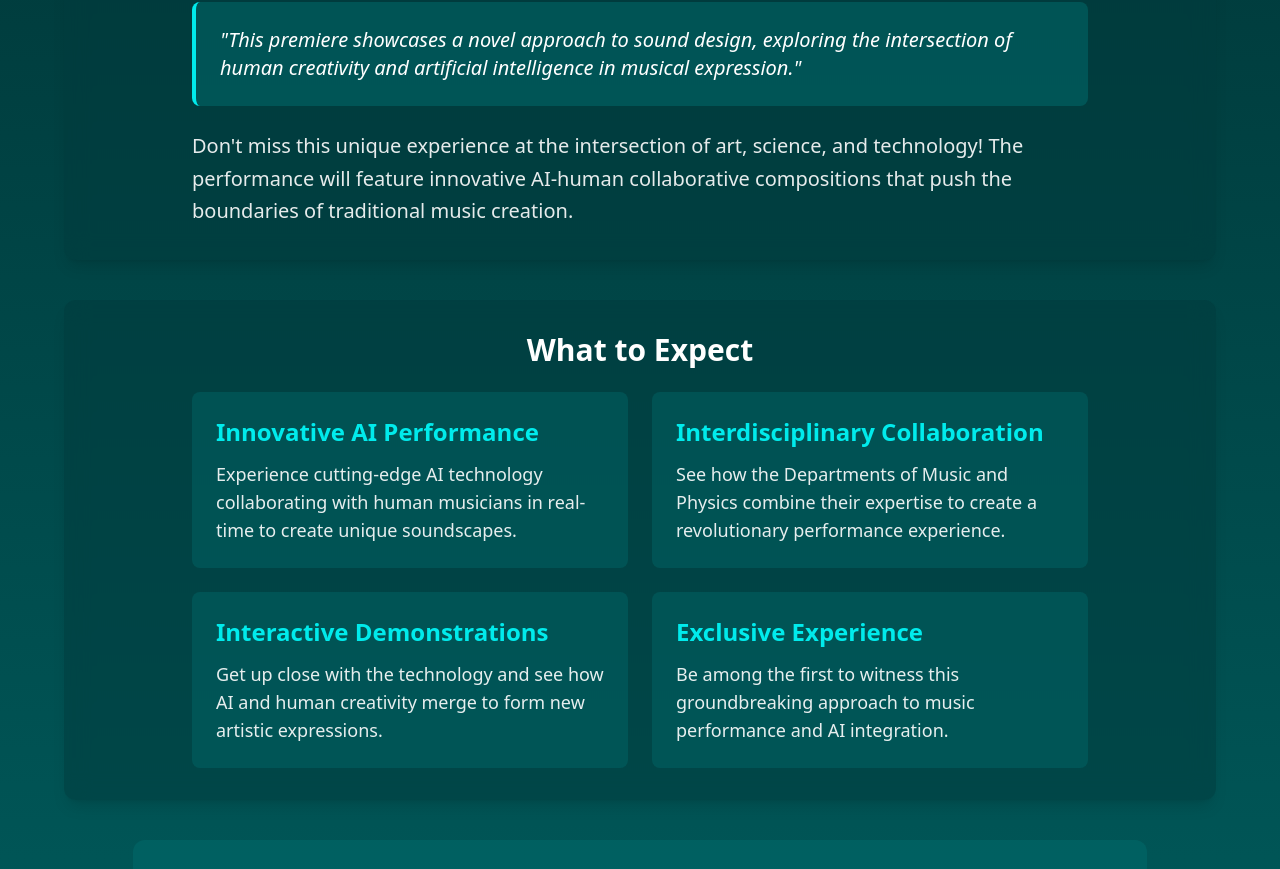
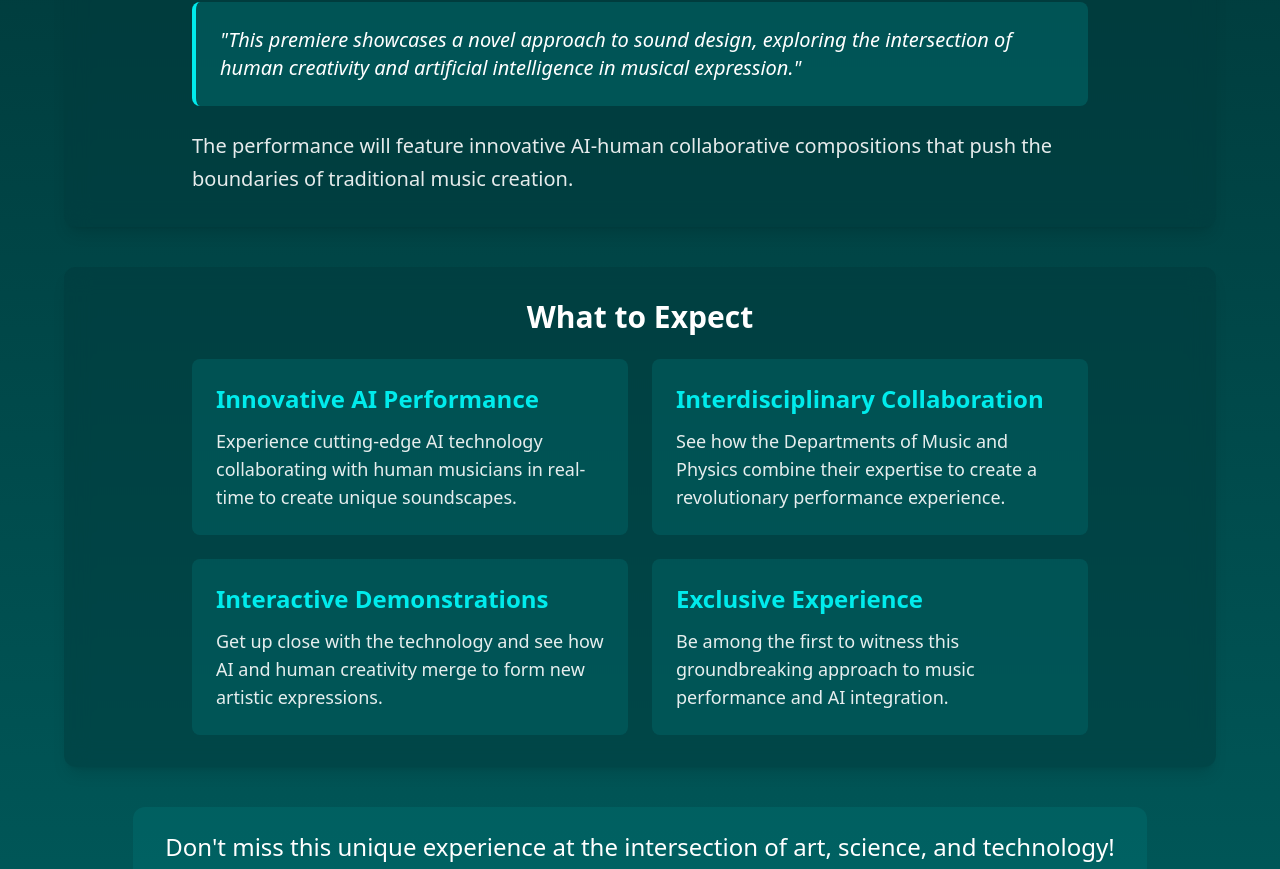
Before and after one commit to CTlandu/waveform.ai_colin_copy, a React (Vite) app in the folder frontend/: page /premiere in a window 1280 px wide. Shown: the part 1160-2029 px from the top of the page. Built offline with nearby package versions, Linux system fonts and the light colour scheme.

Commit message:
minor fix to Premiere Page

```diff
--- a/frontend/src/Components/FeaturedGrid.jsx
+++ b/frontend/src/Components/FeaturedGrid.jsx
@@ -8,7 +8,7 @@ const FeaturedGrid = () => {
     <div>
       {/* Eye-catching banner for free tickets and gifts */}
       <div className="relative mb-8 overflow-hidden">
-        <div className="bg-gradient-to-r from-primary-70 via-primary-90 to-primary-70 text-white text-center py-3 px-4 transform -rotate-1 shadow-lg">
+        {/* <div className="bg-gradient-to-r from-primary-70 via-primary-90 to-primary-70 text-white text-center py-3 px-4 transform -rotate-1 shadow-lg">
           <div className="absolute -top-4 -left-4 w-16 h-16 bg-primary-50 rounded-full opacity-50 animate-pulse"></div>
           <div className="absolute -bottom-4 -right-4 w-12 h-12 bg-primary-60 rounded-full opacity-50 animate-pulse"></div>
           <div className="relative">
@@ -23,7 +23,7 @@ const FeaturedGrid = () => {
             </h2>
           </div>
           <div className="absolute top-0 left-0 w-full h-full bg-white opacity-10 transform rotate-45"></div>
-        </div>
+        </div> */}
         <div className="absolute -bottom-3 left-0 right-0 h-6 bg-gradient-to-r from-primary-70 via-primary-90 to-primary-70 transform rotate-1 z-[-1]"></div>
       </div>
 
--- a/frontend/src/Components/FrontPanel.jsx
+++ b/frontend/src/Components/FrontPanel.jsx
@@ -59,7 +59,7 @@ const FrontPanel = () => {
     }
   };
 
-  // Content for each channel (精简版)
+  // Content for each channel
   const channelContent = [
     {
       title: "WATER & WAVES",
--- a/frontend/src/Pages/PremierePage.jsx
+++ b/frontend/src/Pages/PremierePage.jsx
@@ -137,10 +137,9 @@ const PremierePage = () => {
               </div>
 
               <p className="text-white/90 text-xl leading-relaxed">
-                Don't miss this unique experience at the intersection of art,
-                science, and technology! The performance will feature innovative
-                AI-human collaborative compositions that push the boundaries of
-                traditional music creation.
+                The performance will feature innovative AI-human collaborative
+                compositions that push the boundaries of traditional music
+                creation.
               </p>
             </div>
           </div>
```
